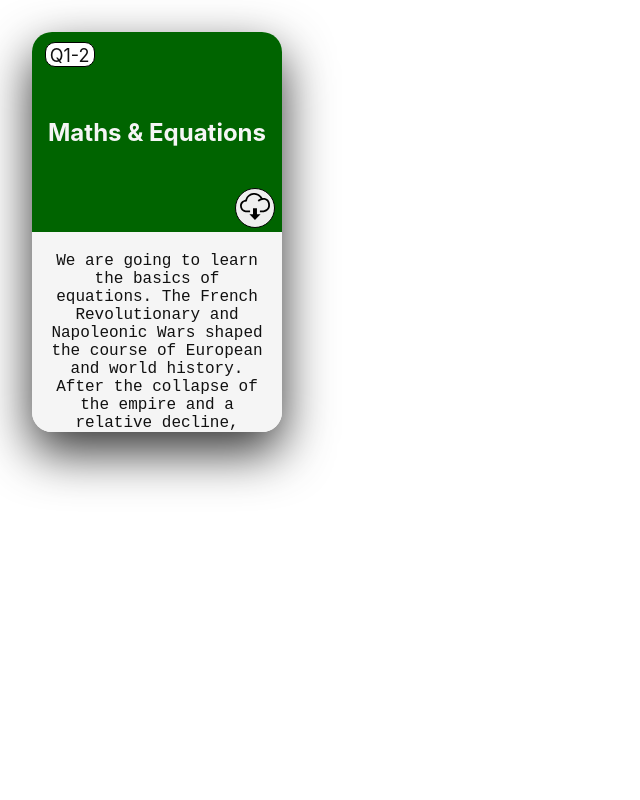
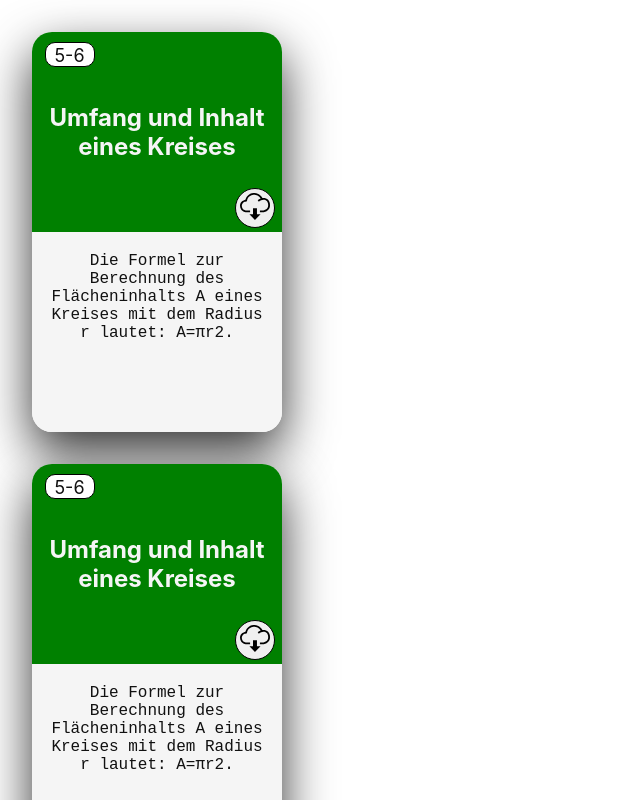
Before and after one commit to Die-Gebildeten/teacherlibrary, a React (Create React App) app: page / in a window 1280 px wide. Shown: the top 800 px of the page, without its empty margins (0-640 px from the left). Built offline with nearby package versions, Linux system fonts and the light colour scheme; data requests are answered from the project's data file.

Commit message:
CMap cards from api to Lessons page

```diff
--- a/src/App.js
+++ b/src/App.js
@@ -1,8 +1,18 @@
 import Card from "../src/components/Card";
+import { getLessons } from "./api/getLessons";
+import LessonPage from "./pages/LessonPage";
 
 function App() {
+async function fetchLessons(){
+  const lessons = await getLessons();
+  console.log(lessons);
+}
+
+fetchLessons();
+
   return (
     <>
+    <LessonPage />
       <Card
         color="darkgreen"
         title="Maths & Equations"
--- /dev/null
+++ b/src/api/getLessons.js
@@ -0,0 +1,10 @@
+export const getLessons = async () => {
+  const response = await fetch("http://localhost:3000/lessons");
+  if (!response.ok) {
+    throw response;
+  }
+
+  const result = await response.json();
+  console.log(result);
+  return result;
+};
--- a/src/components/Card.js
+++ b/src/components/Card.js
@@ -90,10 +90,10 @@ function Card({ label, title, color, text, tag1, tag2, tag3, tag4 }) {
         <p>{text}</p>
       </LowerCard>
       <CardSideTags>
-        <CardTag color={color}>{tag1}</CardTag>
+        {/* <CardTag color={color}>{tag1}</CardTag>
         <CardTag color={color}>{tag2}</CardTag>
-        {tag3 && <CardTag color={color}>{tag3}</CardTag>}
-        {tag4 && <CardTag color={color}>{tag4}</CardTag>}
+        {tag3 && <CardTag color={color}>{tag3}</CardTag>} */}
+        {/* {tag4 && <CardTag color={color}>{tag4}</CardTag>} */}
       </CardSideTags>
     </CardContainer>
   );
--- /dev/null
+++ b/src/hooks/useAsync.js
@@ -0,0 +1,28 @@
+import { useState, useEffect } from "react";
+
+function useAsync(asyncFunction, args) {
+  const [data, setData] = useState(null);
+  const [loading, setLoading] = useState(false);
+  const [error, setError] = useState(false);
+
+  useEffect(() => {
+    const doFetch = async () => {
+      try {
+        setLoading(true);
+        setError(false);
+        setData(null);
+        const data = await asyncFunction(args);
+        setData(data);
+      } catch (error) {
+        setError(true);
+      } finally {
+        setLoading(false);
+      }
+    };
+    doFetch();
+  }, [asyncFunction, args]);
+
+  return { data, loading, error };
+}
+
+export default useAsync;
--- /dev/null
+++ b/src/pages/LessonPage.js
@@ -0,0 +1,27 @@
+import React from "react";
+import { getLessons } from "../api/getLessons";
+import Card from "../components/Card";
+import useAsync from "../hooks/useAsync";
+
+function LessonPage(props) {
+  const { data: lessons } = useAsync(getLessons);
+  return (
+    <div>
+      {lessons?.map((lesson) => (
+        <Card
+          id={lesson.id}
+          label={lesson.label}
+          title={lesson.title}
+          color="green"
+          text={lesson.description}
+          tag1={lesson.tag1}
+          tag2={lesson.tag2}
+          tag3={lesson.tag3}
+          tag4={lesson.tag4}
+        />
+      ))}
+    </div>
+  );
+}
+
+export default LessonPage;
```
Also changed, not shown: src/components/CardSection.js (added, +11 -0 lines).
